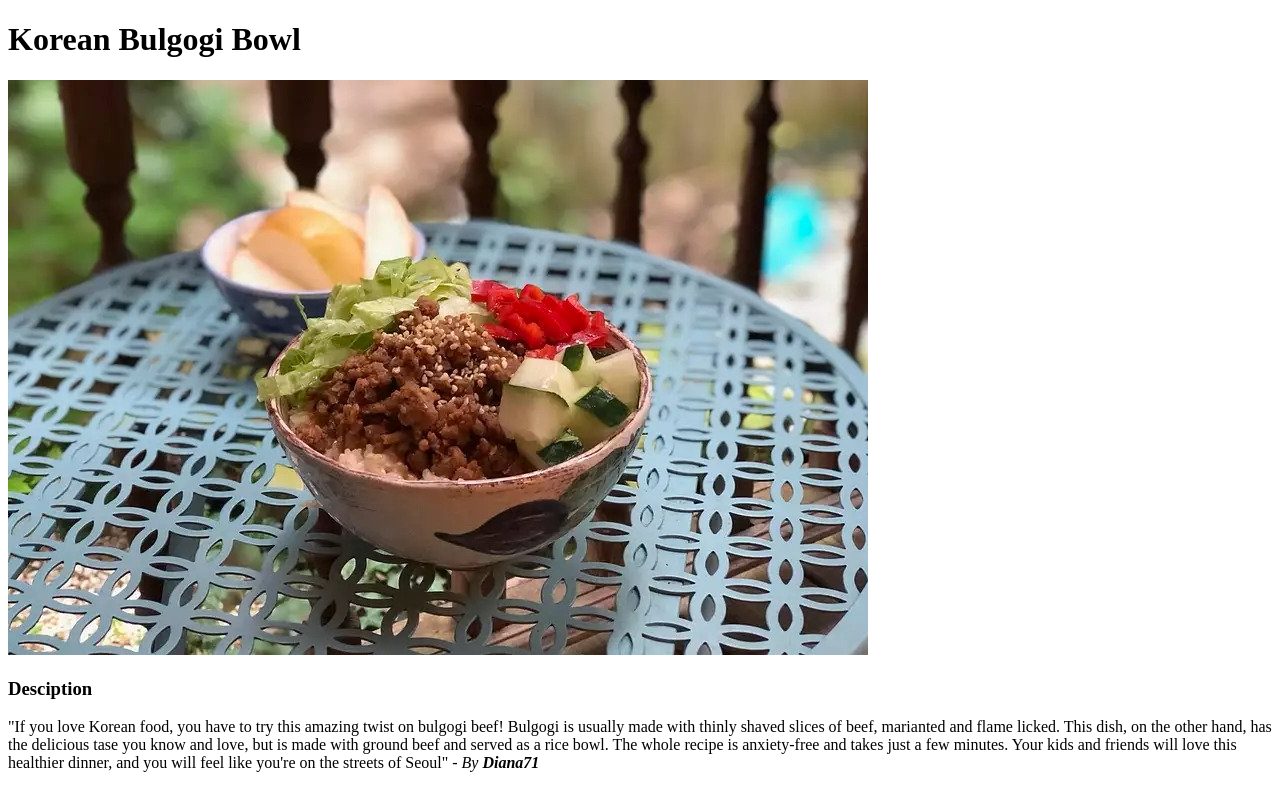
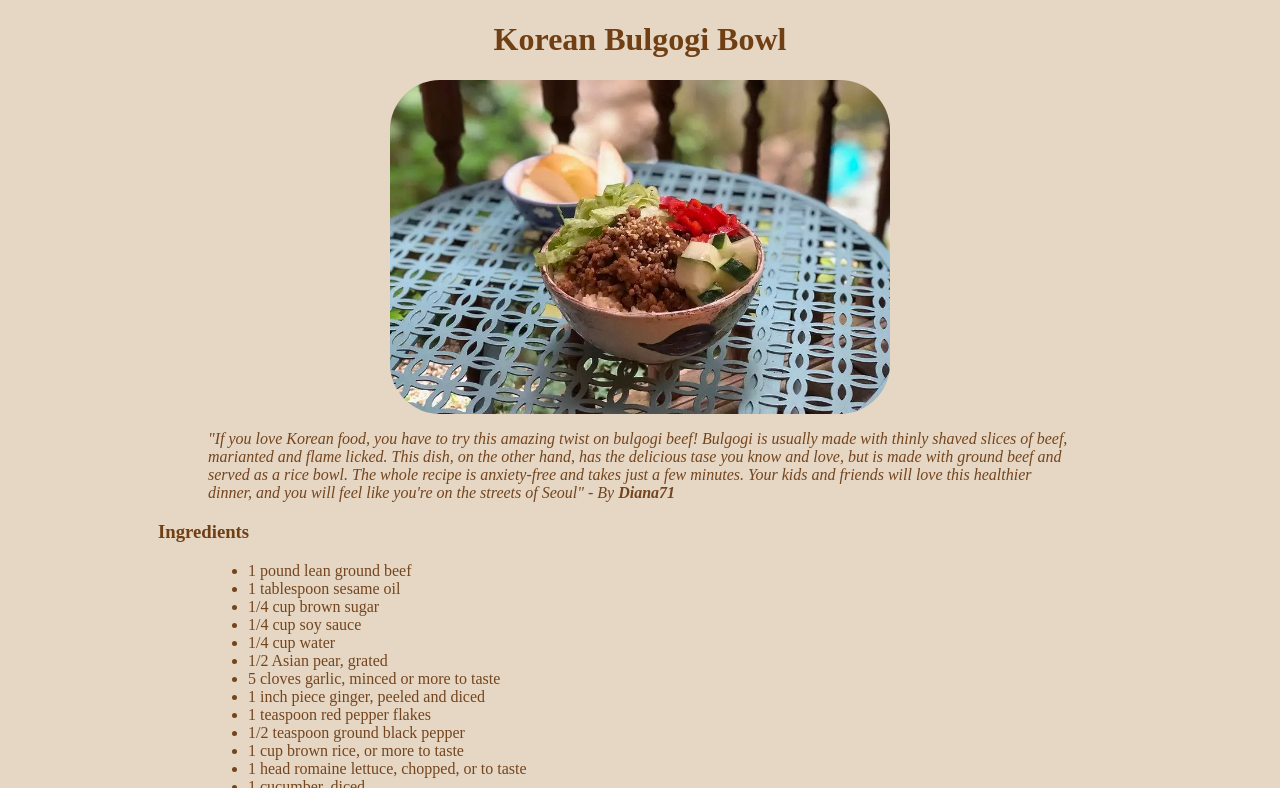
Before and after one commit to thanhtrucphan136/odin-recipes, a plain HTML site: page recipes/bulgogi-bowl.html in a window 1280 px wide. Shown: the top 788 px of the page. Drawn offline with Linux system fonts and the light colour scheme.

Commit message:
with '#' will be ignored, and an empty message aborts the commit. adding class
:q!

```diff
--- a/recipes/bulgogi-bowl.html
+++ b/recipes/bulgogi-bowl.html
@@ -5,18 +5,19 @@
     <meta http-equiv="X-UA-Compatible" content="IE=edge">
     <meta name="viewport" content="width=device-width, initial-scale=1.0">
     <title>Korean Bulgogi Bowl</title>
+    <link rel="stylesheet" href="styles.css">
 </head>
 <body>
-    <h1>Korean Bulgogi Bowl</h1>
-    <img src="/img/bulgogibowl.jpeg" alt="An image of Korean Bulgogi Bowl">
-    <h3>Desciption</h3>
-    <p> "If you love Korean food, you have to try this amazing twist on bulgogi beef!
+    <h1 class ="title">Korean Bulgogi Bowl</h1>
+    <img class ="bulImg" src="/img/bulgogibowl.jpeg" alt="An image of Korean Bulgogi Bowl">
+
+    <p><i> "If you love Korean food, you have to try this amazing twist on bulgogi beef!
         Bulgogi is usually made with thinly shaved slices of beef, marianted and flame licked.
         This dish, on the other hand, has the delicious tase you know and love,
         but is made with ground beef and served as a rice bowl.
         The whole recipe is anxiety-free and takes just a few minutes. Your kids and friends
         will love this healthier dinner, and you will feel like you're on the streets of Seoul"
-        <i>  - By <strong> Diana71</strong></i>
+         - By <strong> Diana71</strong></i>
     </p>
 
     <h3>Ingredients</h3>
```
Also changed, not shown: recipes/padthai.html (+6 -5 lines).
